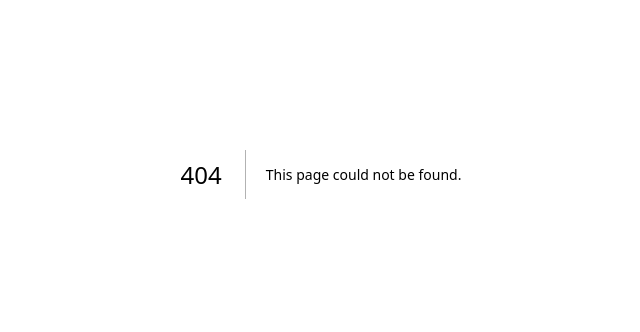
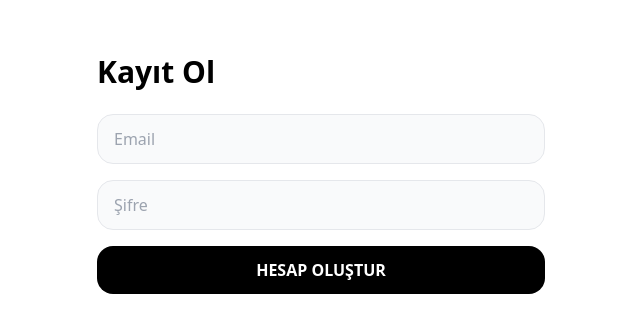
Before and after one commit to Bugsbuny24/tradepi, a Next.js app: page /auth/register in a window 1280 px wide. Before the commit this address had no page. Shown: the part 226-558 px from the top of the page, without its empty margins (319-959 px from the left). Built offline with nearby package versions, Linux system fonts and the light colour scheme.

Commit message:
Create page.tsx

```diff
--- /dev/null
+++ b/app/auth/register/page.tsx
@@ -0,0 +1,12 @@
+import RegisterForm from "./register-form";
+
+export default function RegisterPage() {
+  return (
+    <main className="min-h-screen flex items-center justify-center p-6">
+      <div className="w-full max-w-md">
+        <h1 className="text-3xl font-black mb-6">Kayıt Ol</h1>
+        <RegisterForm />
+      </div>
+    </main>
+  );
+}
```
